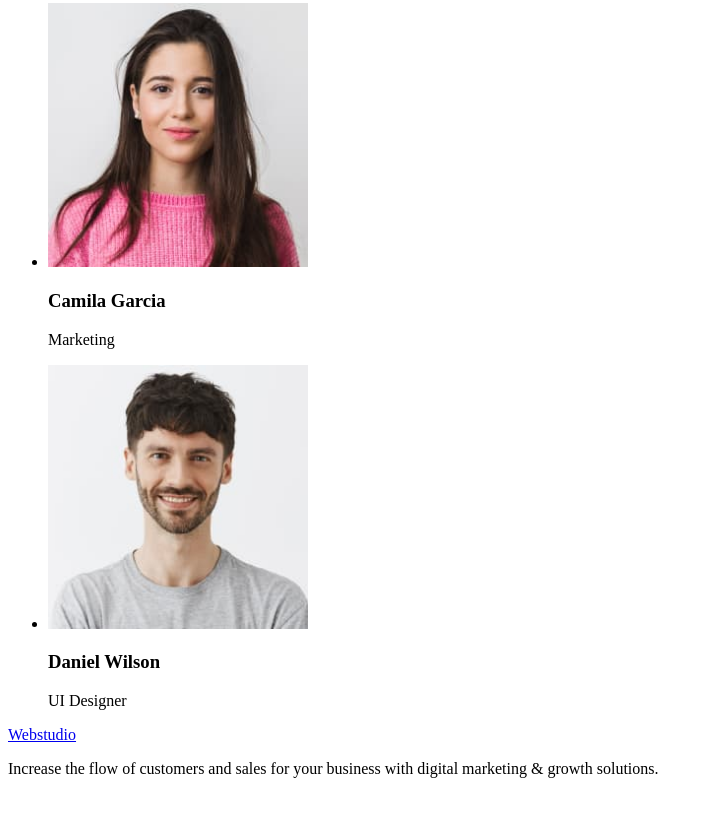
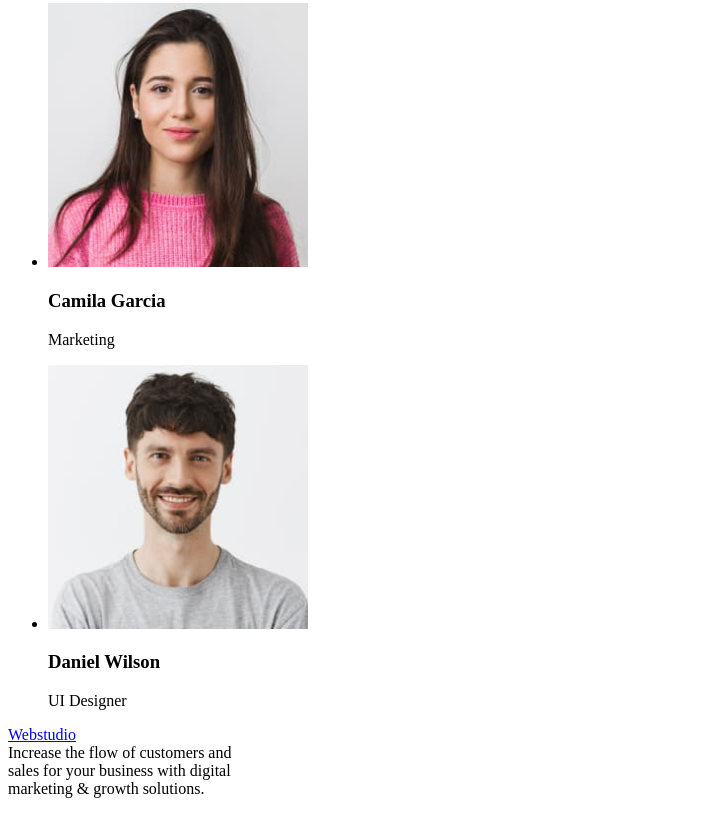
Before and after one commit to Olena-Synytsia/goit-markup-hw-01, a plain HTML site: page index.html in a window 1280 px wide. Shown: the part 1332-2146 px from the top of the page, without its empty margins (0-713 px from the left). Drawn offline with Linux system fonts and the light colour scheme.

Commit message:
Job is done

```diff
--- a/index.html
+++ b/index.html
@@ -102,14 +102,11 @@
             <p>UI Designer</p>
           </li>
         </ul>
-        <footer>
-          <a href="#">Webstudio</a>
-          <p>
-            Increase the flow of customers and sales for your business with
-            digital marketing & growth solutions.
-          </p>
-        </footer>
       </section>
     </main>
+    <footer>
+      <a href="#">Webstudio</a>
+      <br>Increase the flow of customers and </br> sales for your business with digital </br> marketing & growth solutions.</p>
+    </footer>
   </body>
 </html>
```
